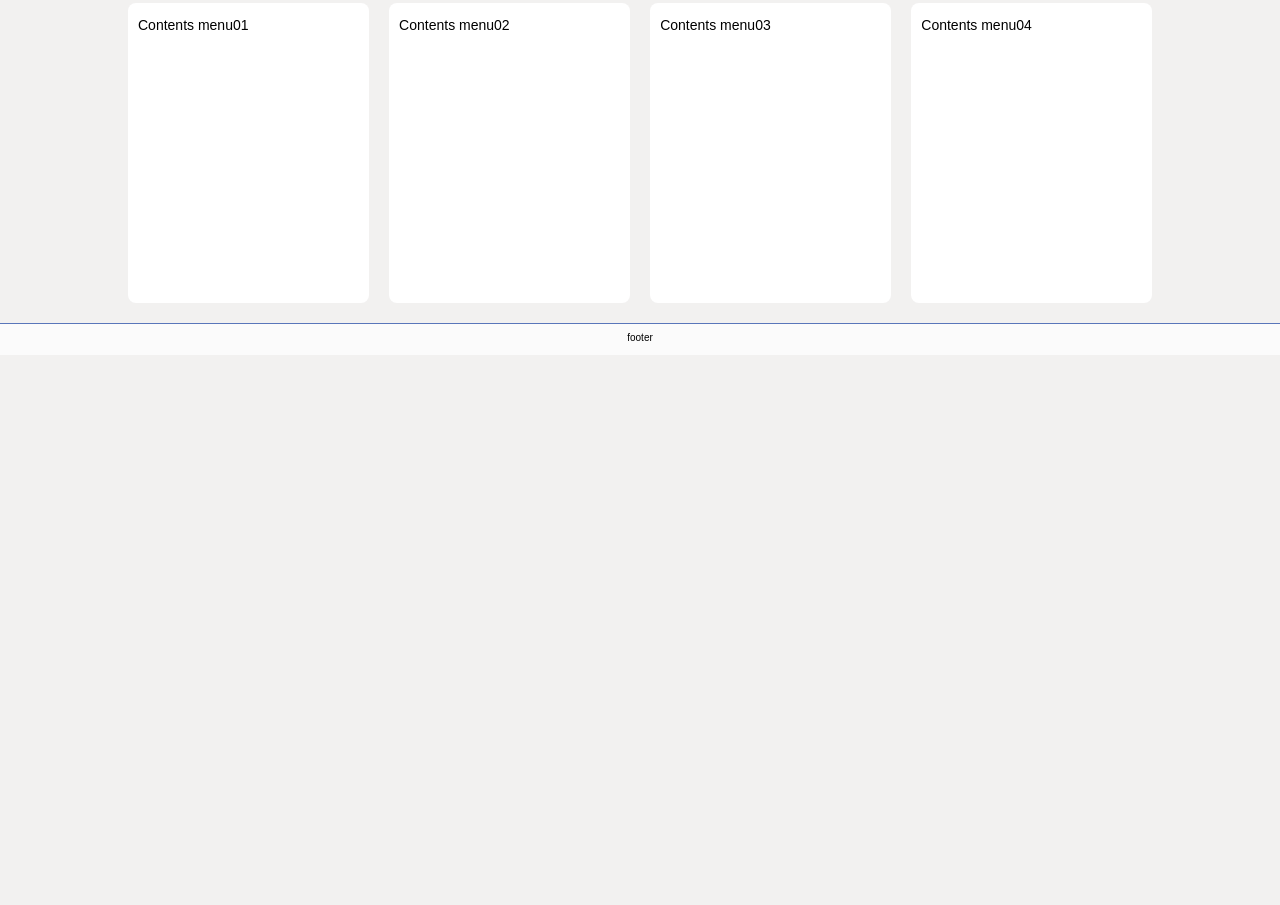
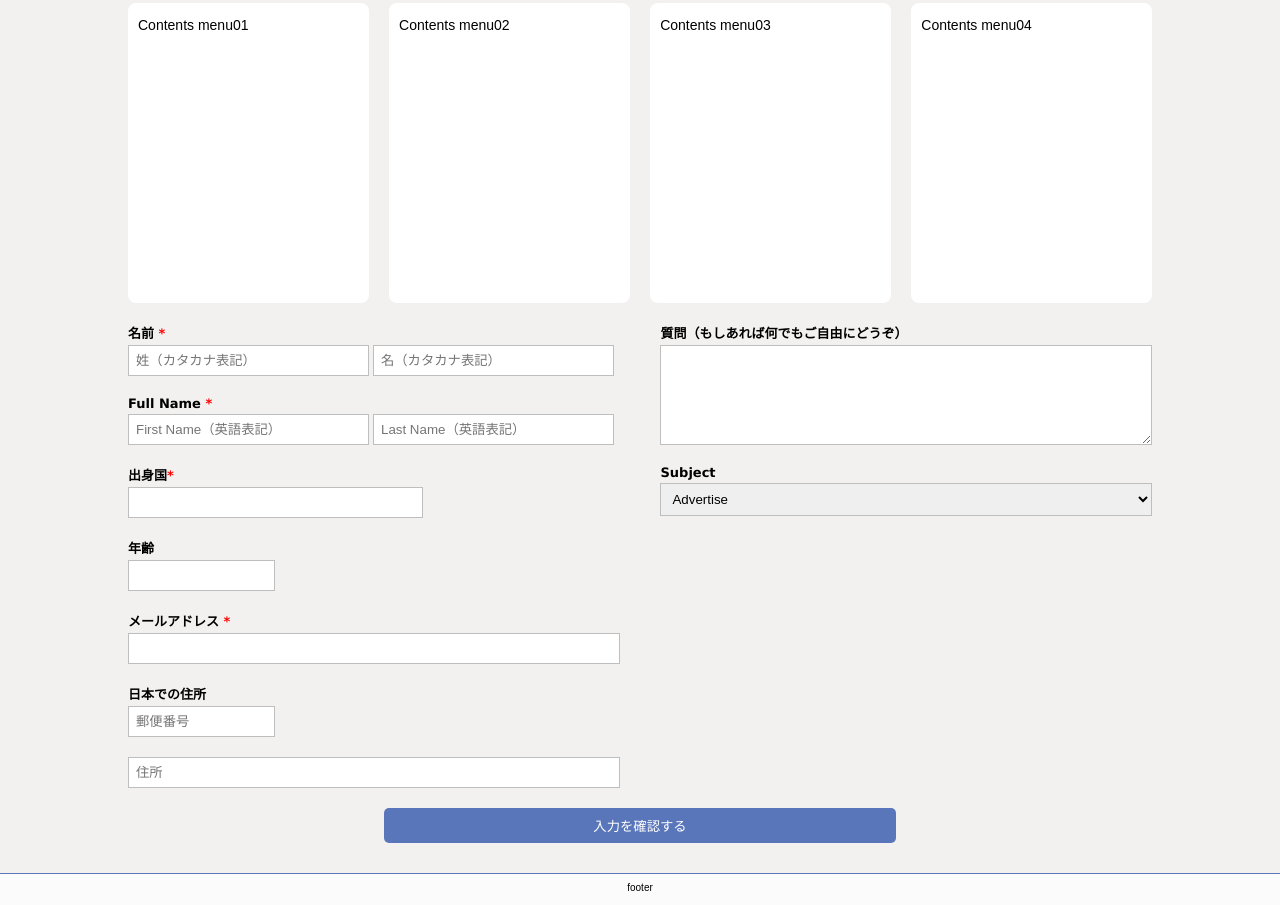
Before and after one commit to Tesla3097/ResponsiveIF, a plain HTML site: page index.html in a window 1280 px wide. Shown: the part 1098-2003 px from the top of the page. Before the commit the page ends 1453 px from the top, so only its background shows below. Drawn offline with nearby package versions, Linux system fonts and the light colour scheme.

Commit message:
form style insert

```diff
--- a/css/inview.css
+++ b/css/inview.css
@@ -1,4 +1,38 @@
 @charset "UTF-8" ;
+
+#contents ul:after {
+  content: "";
+  clear: both;
+  display: block;
+}
+
+#contents ul li {
+  float: left;
+  list-style-type: none;
+}
+
+#contents ul.cols-1 li {
+  width: 100%;
+}
+
+#contents ul.cols-2 li {
+  width: 48%;
+	margin: 0 4% 0 0;
+}
+#contents ul.cols-2 li:nth-child(2n) {
+  margin: 0;
+}
+
+#contents ul.cols-3 li {
+  width: 31.33333%;
+	margin: 0 3% 0 0;
+}
+#contents ul.cols-3 li:nth-child(3n) {
+  margin: 0;
+}
+
+
+
 
 #contents-menu ul a {
   display: block;
--- a/css/layout.css
+++ b/css/layout.css
@@ -60,6 +60,25 @@ p {
 	line-height: 1.5;
 }
 
+#contents {
+
+}
+
+#contents .title{
+	font-size: 24px;
+	line-height: 100%;
+	border-left: #5976BA solid 3px;
+	border-bottom: #CCC solid 1px;
+	margin: 30px 0;
+}
+
+#contents .sub_title{
+	font-size: 18px;
+	line-height: 100%;
+	border-bottom: #5976BA solid 1px;
+	margin: 30px 0 30px;
+}
+
 #contents-main {
 	width: 100%;
 	padding: 0 0 30px;
@@ -118,44 +137,92 @@ p {
 
 
 
-
-input[type=text] {
-	width: 50%;
-	padding: 7px;
-  border: #CCC solid 1px;
-  border-radius: 3px;
-	-webkit-border-radius: 3px; /* Safari,Google Chrome用 */
-	-moz-border-radius: 3px; /* Firefox用 */
+/* ====================================================
+フォームパーツ
+==================================================== */
+.form-style-1 {
+	font: 13px "Lucida Sans Unicode", "Lucida Grande", sans-serif;
 }
 
-.form_title {
-	font-size: 14px;
-	line-height: 1.5em;
-	padding: 0px;
-	margin: 15px 0 0;
+.form-style-1 li {
+	display: block;
+	list-style: none;
 }
 
-.square_btn {
-	display: inline-block;
-	padding: 0.3em 1em;
-	text-decoration: none;
-	color: #67c5ff;
-	border: solid 2px #67c5ff;
-	border-radius: 3px;
-	transition: .4s;
+.form-style-1 label{
+	margin: 0 0 3px 0;
+	padding: 0px;
+	display: block;
+	font-weight: bold;
 }
 
-.square_btn:hover {
-	background: #67c5ff;
-	color: white;
+.form-style-1 input[type=text],
+.form-style-1 input[type=date],
+.form-style-1 input[type=datetime],
+.form-style-1 input[type=number],
+.form-style-1 input[type=search],
+.form-style-1 input[type=time],
+.form-style-1 input[type=url],
+.form-style-1 input[type=email],
+textarea,
+select{
+	box-sizing: border-box;
+	-webkit-box-sizing: border-box;
+	-moz-box-sizing: border-box;
+	border:1px solid #BEBEBE;
+	padding: 7px;
+	margin:0px 0px 20px;
+	-webkit-transition: all 0.30s ease-in-out;
+	-moz-transition: all 0.30s ease-in-out;
+	-ms-transition: all 0.30s ease-in-out;
+	-o-transition: all 0.30s ease-in-out;
+	outline: none;
 }
 
-input#submit_button {
-	// 幅と高さを指定
-	width: 150px;
-	height: 50px;
-	margin: 30px 0;
-	padding: 10px 30px;
+.form-style-1 input[type=text]:focus,
+.form-style-1 input[type=date]:focus,
+.form-style-1 input[type=datetime]:focus,
+.form-style-1 input[type=number]:focus,
+.form-style-1 input[type=search]:focus,
+.form-style-1 input[type=time]:focus,
+.form-style-1 input[type=url]:focus,
+.form-style-1 input[type=email]:focus,
+.form-style-1 textarea:focus,
+.form-style-1 select:focus{
+	-moz-box-shadow: 0 0 8px #88D5E9;
+	-webkit-box-shadow: 0 0 8px #88D5E9;
+	box-shadow: 0 0 8px #88D5E9;
+	border: 1px solid #88D5E9;
+}
+
+.form-style-1 .field-divided{
+    width: 49%;
+}
+
+.form-style-1 .field-short{
+    width: 30%;
+}
+
+.form-style-1 .field-middle{
+    width: 60%;
+}
+
+.form-style-1 .field-long{
+    width: 100%;
+}
+
+.form-style-1 .field-select{
+    width: 100%;
+}
+
+.form-style-1 .field-textarea{
+    height: 100px;
+}
+
+.form-style-1 input[type=submit], .form-style-1 input[type=button]{
+	width: 50%;
+	margin: 0 auto 30px;
+	padding: 8px;
 	color: #FFF;
 	background-color: #5976BA;
 	border: none;
@@ -164,3 +231,14 @@ input#submit_button {
 	-webkit-border-radius: 5px; /* Safari,Google Chrome用 */
 	-moz-border-radius: 5px; /* Firefox用 */
 }
+
+.form-style-1 input[type=submit]:hover, .form-style-1 input[type=button]:hover{
+	background: #4691A4;
+	box-shadow:none;
+	-moz-box-shadow:none;
+	-webkit-box-shadow:none;
+}
+
+.form-style-1 .required{
+	color:red;
+}
--- a/index.html
+++ b/index.html
@@ -72,6 +72,62 @@
   </ul>
 </div>
 
+<div id="contents">
+
+<form>
+
+  <ul class="form-style-1 cols-2">
+    <li>
+
+      <label>名前 <span class="required">*</span></label>
+      <input type="text" name="field1" class="field-divided" placeholder="姓（カタカナ表記）" />&nbsp;<input type="text" name="field2" class="field-divided" placeholder="名（カタカナ表記）" />
+
+      <label>Full Name <span class="required">*</span></label>
+      <input type="text" name="field1" class="field-divided" placeholder="First Name（英語表記）" />&nbsp;<input type="text" name="field2" class="field-divided" placeholder="Last Name（英語表記）" />
+
+      <label>出身国<span class="required">*</span></label>
+      <input type="text" name="field3" class="field-middle" />
+
+      <label>年齢</label>
+      <input type="text" name="field3" class="field-short" />
+
+      <label>メールアドレス <span class="required">*</span></label>
+      <input type="email" name="field3" class="field-long" />
+
+      <label>日本での住所</label>
+      <input type="text" name="field3" class="field-short" placeholder="郵便番号" />
+      <input type="text" name="field3" class="field-long" placeholder="住所" />
+
+    </li>
+
+    <li>
+
+      <label>質問（もしあれば何でもご自由にどうぞ）</label>
+      <textarea name="field5" id="field5" class="field-long field-textarea"></textarea>
+
+      <label>Subject</label>
+      <select name="field4" class="field-select">
+
+        <option value="Advertise">Advertise</option>
+        <option value="Partnership">Partnership</option>
+        <option value="General Question">General</option>
+
+      </select>
+
+		</li>
+	</ul>
+
+  <ul class="form-style-1 cols-1">
+    <li>
+    	<input type="submit" value="入力を確認する" />
+    </li>
+  </ul>
+
+</form>
+
+
+</div>
+
 </div>
 
 
```
